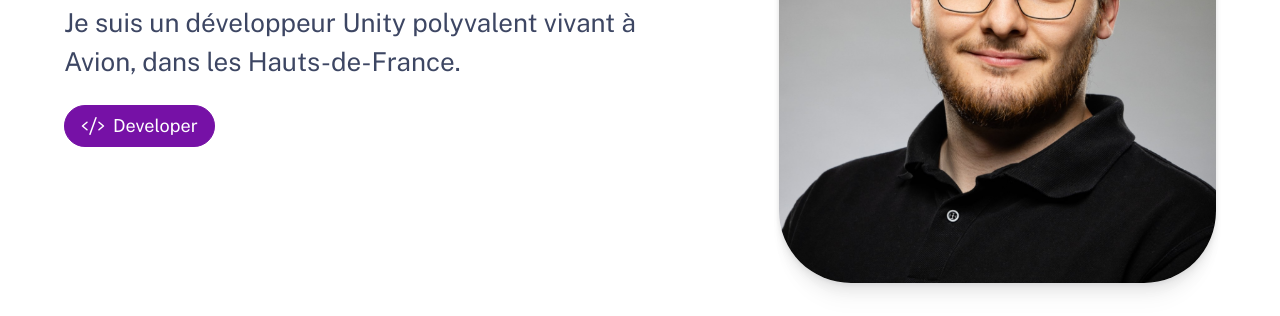
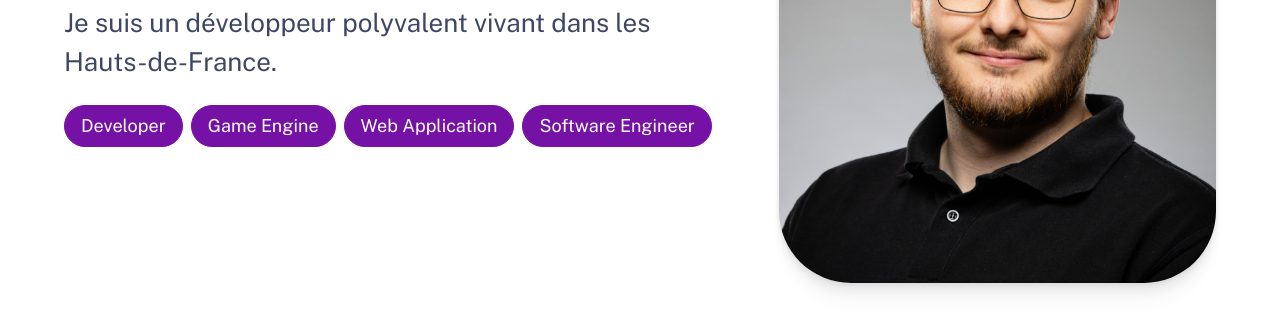
Before and after one commit to JulienCodron/JulienCodron.github.io, an Astro site: page / in a window 1280 px wide. Shown: the part 484-800 px from the top of the page. Built offline with nearby package versions, Linux system fonts and the light colour scheme; Astro itself is replaced by a stand-in of ours.

Commit message:
Change Index description

```diff
--- a/src/pages/index.astro
+++ b/src/pages/index.astro
@@ -31,13 +31,14 @@ const projects = (await getCollection('work'))
 			<header class="hero">
 				<Hero
 					title="Bonjour, mon nom est Codron Julien"
-					tagline="Je suis un développeur Unity polyvalent vivant à Avion, dans les Hauts-de-France."
+					tagline="Je suis un développeur polyvalent vivant dans les Hauts-de-France."
 					align="start"
 				>
 					<div class="roles">
-						<Pill><Icon icon="code" size="1.33em" /> Developer</Pill>
-						<!-- <Pill><Icon icon="microphone-stage" size="1.33em" /> Speaker</Pill>
-						<Pill><Icon icon="pencil-line" size="1.33em" /> Writer</Pill> -->
+						<Pill>Developer</Pill>
+						<Pill>Game Engine</Pill>
+						<Pill>Web Application</Pill>
+						<Pill>Software Engineer</Pill>
 					</div>
 				</Hero>
 
```
Also changed, not shown: 1 other file.
